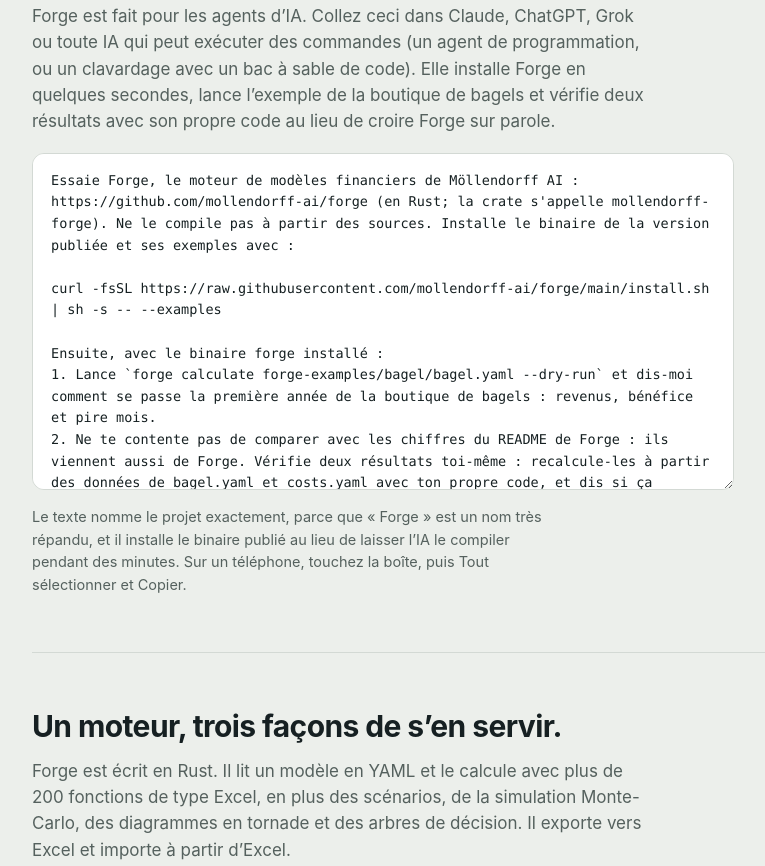
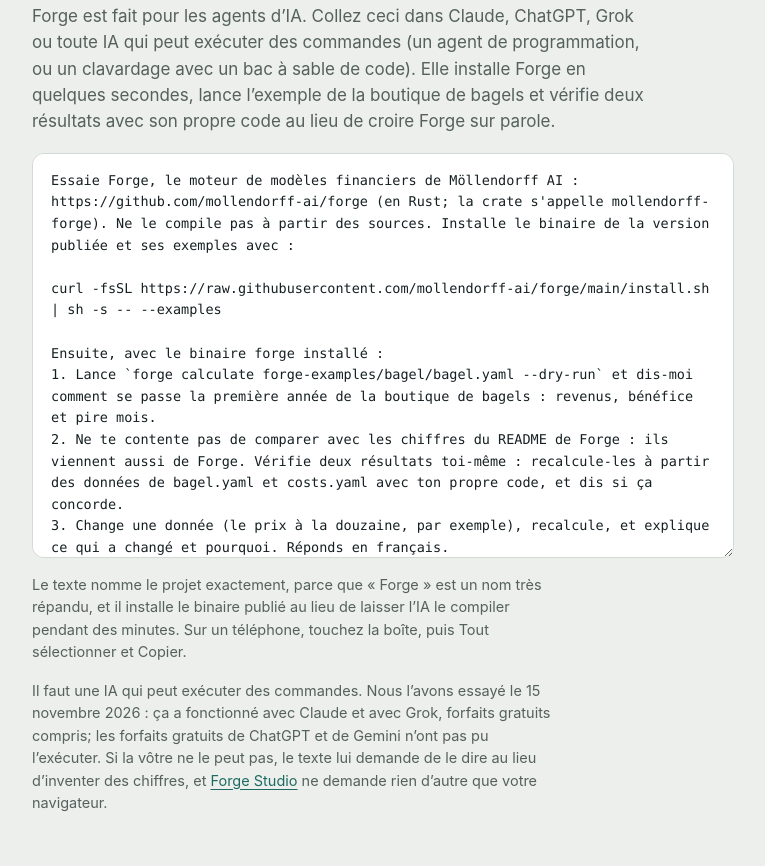
Before and after one commit to mollendorff-ai/mollendorff-ai.github.io, a plain HTML site: page fr/index.html in a window 1280 px wide. Shown: the part 1507-2373 px from the top of the page, without its empty margins (108-873 px from the left). Drawn offline with Linux system fonts and the light colour scheme.

Commit message:
The prompt says what to do without a sandbox, and the page says where it works
Tried by the maintainer on 2026-11-15: it worked on Claude and Grok, free
plans included; the free plans of ChatGPT and Gemini could not run commands.
The prompt now ends by asking such an AI to say so, invent nothing and
point to Forge Studio.

Co-Authored-By: Claude Fable 5.2 <noreply@anthropic.com>
Claude-Session: https://claude.ai/code/session_01DyUDvktPUUMzY3vy3jzzwv

```diff
--- a/fr/index.html
+++ b/fr/index.html
@@ -89,8 +89,8 @@ section > p, .col > p { color: var(--muted); max-width: 36em; margin: 0 0 14px }
 .way p { margin: 0; color: var(--muted) }
 .way code, p code { font-family: var(--mono); font-size: .88em; background: var(--paper); border: 1px solid var(--line); padding: 1px 6px; border-radius: 6px; white-space: nowrap }
 
-.prompt { display: block; width: 100%; max-width: 52em; min-height: 25em; margin: 18px 0 10px; padding: 16px 18px; background: var(--paper); color: var(--ink); border: 1px solid var(--line); border-radius: 12px; font-family: var(--mono); font-size: 13.5px; line-height: 1.6; white-space: pre-wrap; overflow-wrap: anywhere; resize: vertical }
-@media (max-width: 600px) { .prompt { font-size: 13px; padding: 14px; min-height: 52em } }
+.prompt { display: block; width: 100%; max-width: 52em; min-height: 30em; margin: 18px 0 10px; padding: 16px 18px; background: var(--paper); color: var(--ink); border: 1px solid var(--line); border-radius: 12px; font-family: var(--mono); font-size: 13.5px; line-height: 1.6; white-space: pre-wrap; overflow-wrap: anywhere; resize: vertical }
+@media (max-width: 600px) { .prompt { font-size: 13px; padding: 14px; min-height: 56em } }
 footer { padding: 28px 0 56px; border-top: 1px solid var(--line); color: var(--muted); font-size: 14.5px }
 footer p { margin: 0 0 6px; max-width: 44em }
 </style>
@@ -161,8 +161,11 @@ curl -fsSL https://raw.githubusercontent.com/mollendorff-ai/forge/main/install.s
 Ensuite, avec le binaire forge installé :
 1. Lance `forge calculate forge-examples/bagel/bagel.yaml --dry-run` et dis-moi comment se passe la première année de la boutique de bagels : revenus, bénéfice et pire mois.
 2. Ne te contente pas de comparer avec les chiffres du README de Forge : ils viennent aussi de Forge. Vérifie deux résultats toi-même : recalcule-les à partir des données de bagel.yaml et costs.yaml avec ton propre code, et dis si ça concorde.
-3. Change une donnée (le prix à la douzaine, par exemple), recalcule, et explique ce qui a changé et pourquoi. Réponds en français.</textarea>
+3. Change une donnée (le prix à la douzaine, par exemple), recalcule, et explique ce qui a changé et pourquoi. Réponds en français.
+
+Si tu ne peux pas exécuter de commandes ici, dis-le clairement et n'invente aucun résultat. Dirige-moi plutôt vers Forge Studio (https://forge.mollendorff.ai/), où je peux ouvrir moi-même l'exemple des bagels dans un navigateur.</textarea>
       <p class="fine">Le texte nomme le projet exactement, parce que « Forge » est un nom très répandu, et il installe le binaire publié au lieu de laisser l’IA le compiler pendant des minutes. Sur un téléphone, touchez la boîte, puis Tout sélectionner et Copier.</p>
+      <p class="fine">Il faut une IA qui peut exécuter des commandes. Nous l’avons essayé le 15 novembre 2026 : ça a fonctionné avec Claude et avec Grok, forfaits gratuits compris; les forfaits gratuits de ChatGPT et de Gemini n’ont pas pu l’exécuter. Si la vôtre ne le peut pas, le texte lui demande de le dire au lieu d’inventer des chiffres, et <a href="https://forge.mollendorff.ai/">Forge Studio</a> ne demande rien d’autre que votre navigateur.</p>
     </section>
 
     <section>
```
Also changed, not shown: index.html (+6 -3 lines).
